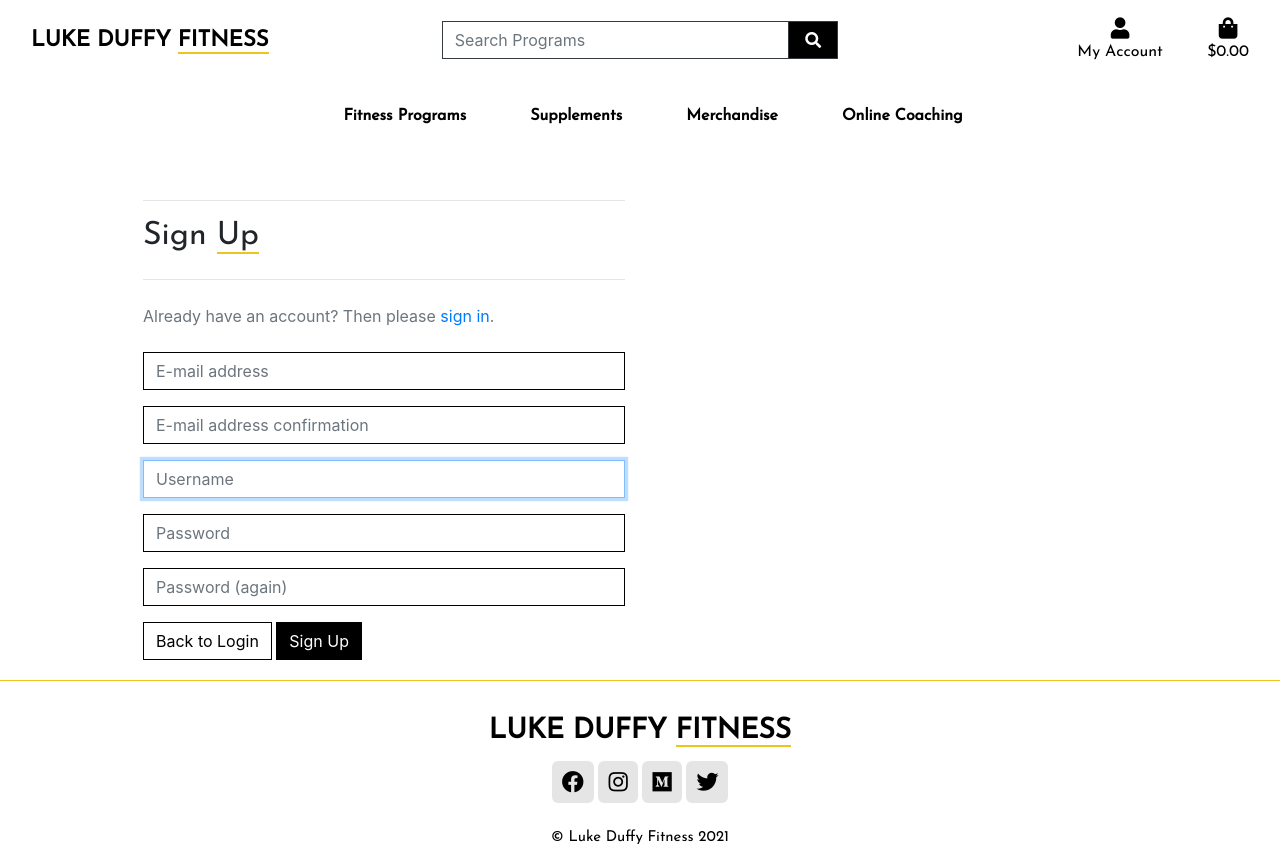
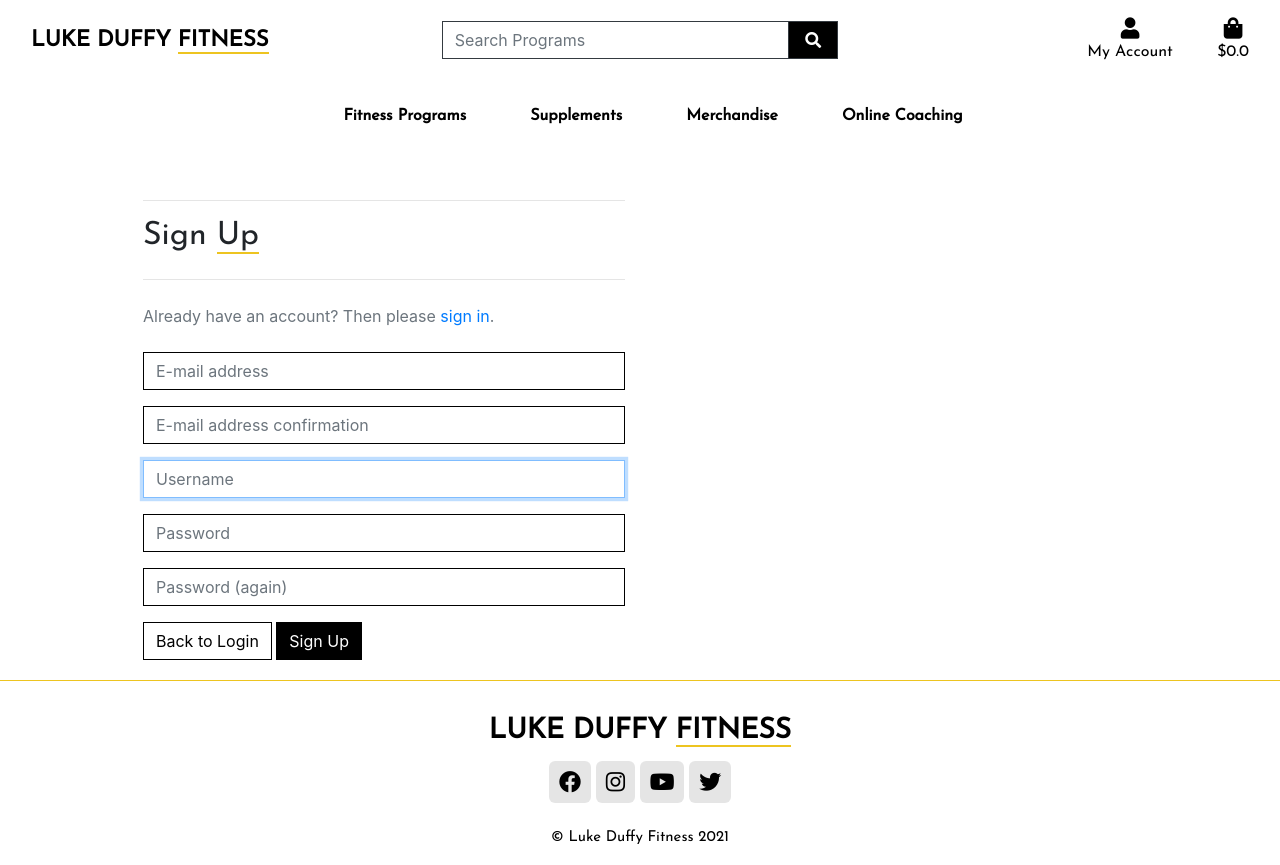
Before and after one commit to lukeduffy84/gym_subscription_ms4_2, a Django app: page /register in a window 1280 px wide. Run offline with Django 3.2, Linux system fonts and the light colour scheme; some libraries are stand-ins or nearby versions.

Commit message:
Fixed error in register html template

```diff
--- a/templates/register.html
+++ b/templates/register.html
@@ -81,7 +81,7 @@
                             <div>
                                 <i class="fas fa-shopping-bag fa-lg" aria-hidden="true"></i>
                             </div>
-                            <p class="my-0 logo-font">$0.00</p>
+                            <p class="my-0 logo-font">${{cart_price}}</p>
                         </div>
                     </a>
                 </li>
@@ -148,7 +148,7 @@
                                 <div>
                                     <i class="fas fa-shopping-bag fa-lg" aria-hidden="true"></i>
                                 </div>
-                                <p class="my-0">$0.00</p>
+                                <p class="my-0">${{cart_price}}</p>
                             </div>
                         </a>
                     </li>
@@ -299,8 +299,8 @@
                 <a href="https://www.instagram.com/" target="_blank" class="footer-icon">
                     <i class="fab fa-instagram social-icon" aria-hidden="true"></i>
                 </a>
-                <a href="https://www.medium.com/" class="footer-icon">
-                    <i class="fab fa-medium social-icon" aria-hidden="true"></i>
+                <a href="https://www.youtube.com/" class="footer-icon">
+                    <i class="fab fa-youtube social-icon" aria-hidden="true"></i>
                 </a>
                 <a href="https://twitter.com/" class="footer-icon">
                     <i class="fab fa-twitter social-icon" aria-hidden="true"></i>
```
